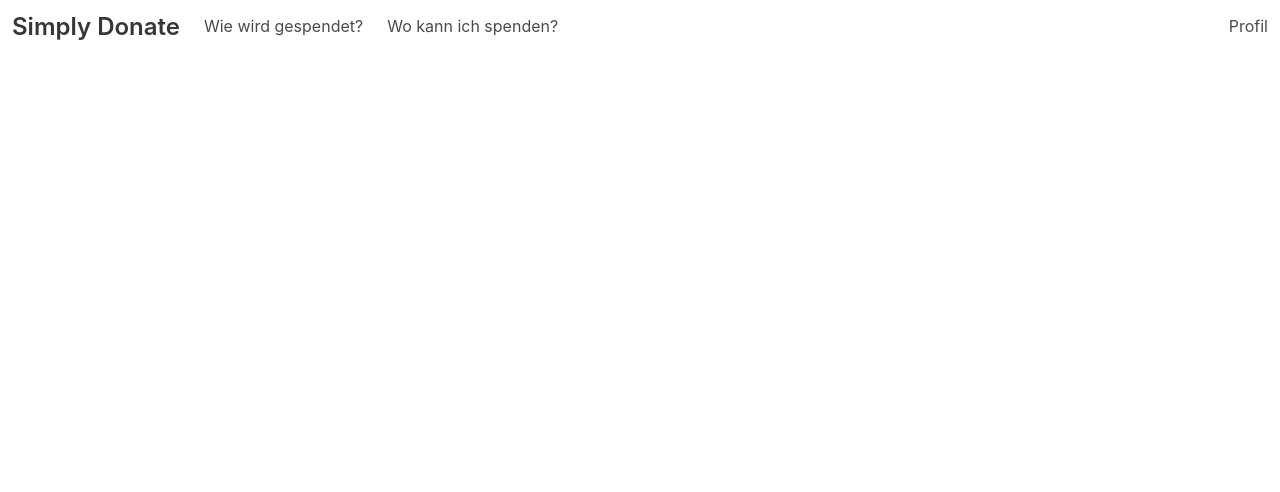
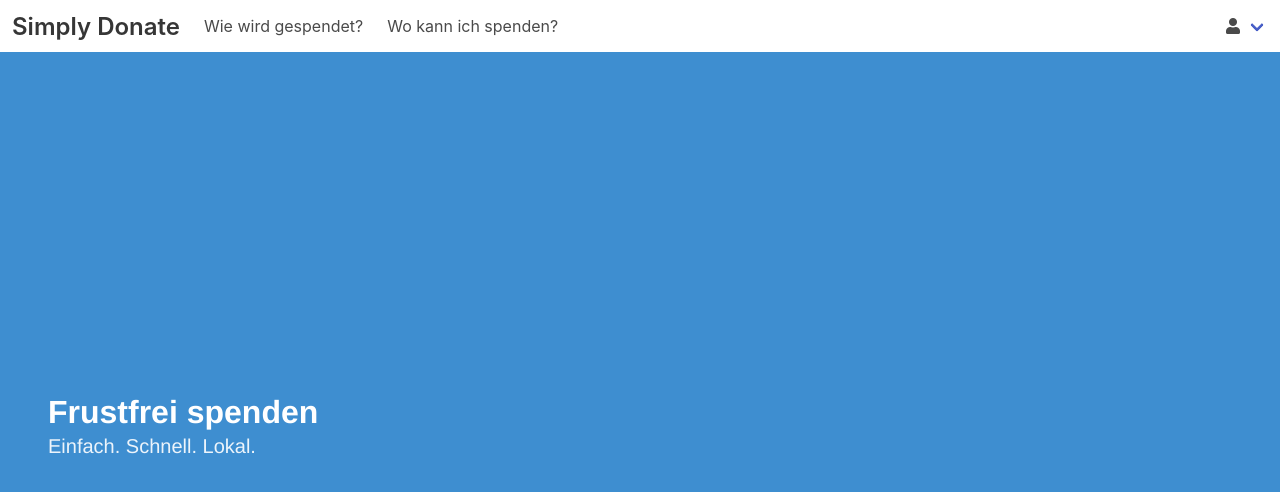
Before and after one commit to n-develop/simply-donate-ui, a Vue app: page /#/ in a window 1280 px wide. Shown: the top 492 px of the page. Built offline with nearby package versions, Linux system fonts and the light colour scheme.

Commit message:
Faking a login and added a homepage with a hero element

```diff
--- a/src/App.vue
+++ b/src/App.vue
@@ -1,7 +1,7 @@
 <template>
   <main>
     <Navigation/>
-    <div id="app" class="container">
+    <div id="app">
       <router-view/>
     </div>
   </main>
--- a/src/components/Navigation.vue
+++ b/src/components/Navigation.vue
@@ -26,8 +26,26 @@
       </div>
       <div class="navbar-end">
         <router-link :to="{ name: 'Account' }" active-class="is-primary" exact class="navbar-item">
-          Profil
         </router-link>
+
+        <div class="navbar-item has-dropdown is-hoverable">
+          <a class="navbar-link">
+            <i class="fas fa-user"></i>
+          </a>
+
+          <div class="navbar-dropdown is-right">
+            <a v-if="!userLoggedIn" @click="loginUser" class="navbar-item">
+              Login
+            </a>
+            <hr v-if="!userLoggedIn" class="navbar-divider">
+            <a v-if="!userLoggedIn" @click="loginUser" class="navbar-item">
+              Register
+            </a>
+            <a v-else @click="logoutUser" class="navbar-item">
+              Logout
+            </a>
+          </div>
+        </div>
       </div>
     </div>
   </nav>
@@ -36,6 +54,11 @@
 <script>
 export default {
   name: 'Navigation',
+  computed: {
+    userLoggedIn() {
+      return this.$store.state.isLoggedIn;
+    },
+  },
   methods: {
     toggleNavbar() {
       const burger = document.getElementById('navbarBurger');
@@ -45,6 +68,15 @@ export default {
       burger.classList.toggle('is-active');
       $target.classList.toggle('is-active');
     },
+    loginUser() {
+      this.$store.commit('login')
+    },
+    registerUser() {
+      this.$store.commit('login')
+    },
+    logoutUser() {
+      this.$store.commit('logout')
+    }
   },
 };
 </script>
--- a/src/router/index.js
+++ b/src/router/index.js
@@ -2,11 +2,17 @@ import Vue from 'vue'
 import Router from "vue-router";
 import HowToDonate from "@/views/HowToDonate";
 import WhereToDonate from "@/views/WhereToDonate";
+import HomePage from "@/views/HomePage";
 
 Vue.use(Router);
 
 export default new Router ({
     routes: [
+        {
+            path: '/',
+            name: 'Home',
+            component: HomePage,
+        },
         {
             path: '/how-to-donate',
             name: 'HowToDonate',
--- a/src/store/index.js
+++ b/src/store/index.js
@@ -4,5 +4,15 @@ import Vuex from 'vuex';
 Vue.use(Vuex);
 
 export default new Vuex.Store({
-    state: {},
+    state: {
+        isLoggedIn: false
+    },
+    mutations: {
+        login(state) {
+            state.isLoggedIn = true
+        },
+        logout(state) {
+            state.isLoggedIn = false
+        }
+    }
 })
--- /dev/null
+++ b/src/views/HomePage.vue
@@ -0,0 +1,26 @@
+<template>
+  <div class="page">
+    <section class="hero is-fullheight-with-navbar is-info">
+      <div class="hero-body">
+        <div>
+          <p class="title">
+            Frustfrei spenden
+          </p>
+          <p class="subtitle">
+            Einfach. Schnell. Lokal.
+          </p>
+        </div>
+      </div>
+    </section>
+  </div>
+</template>
+
+<script>
+export default {
+  name: "HomePage"
+}
+</script>
+
+<style scoped>
+
+</style>
```
